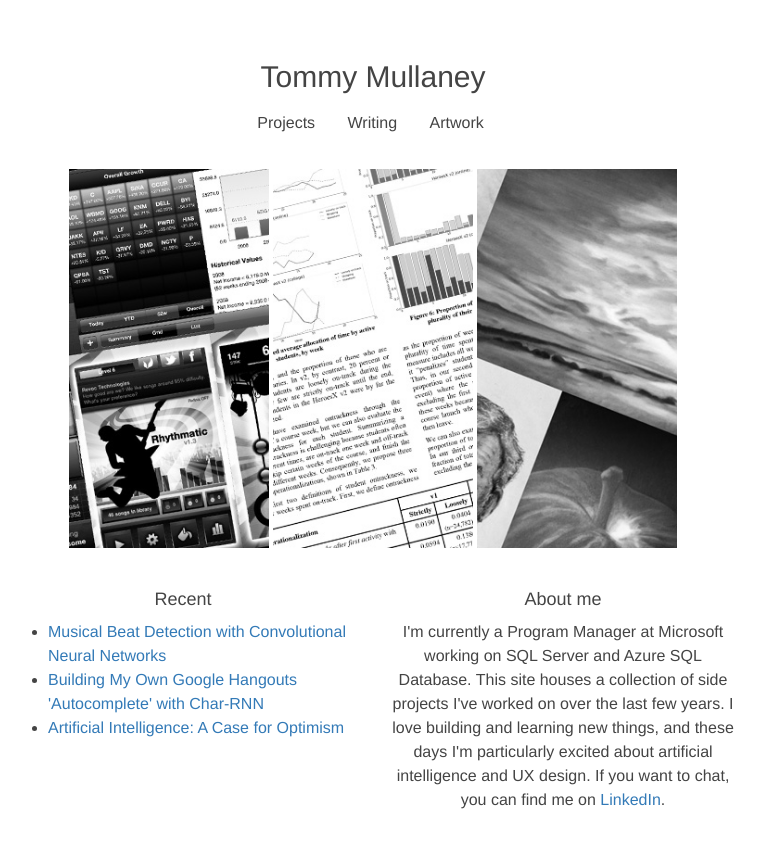
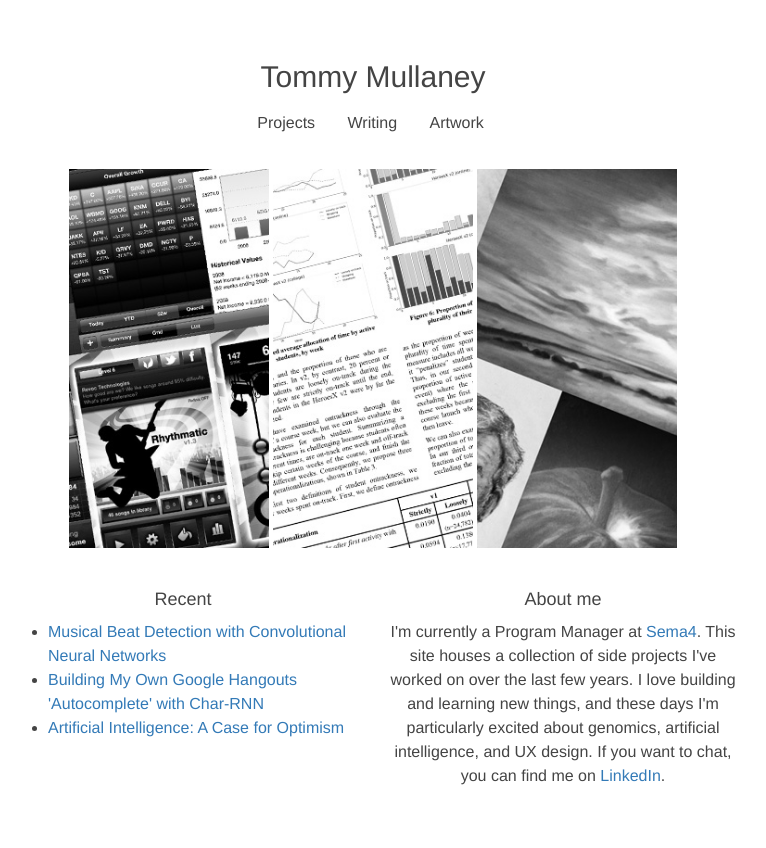
Before and after one commit to tmullaney/tmullaney.github.io, a Jekyll site: the page built from index.html, in a window 1280 px wide. Shown: the top 848 px of the page, without its empty margins (267-1033 px from the left). Built offline with Jekyll 4.4.1, drawn with Linux system fonts in a browser that asks for light colours.

Commit message:
update job

```diff
--- a/index.html
+++ b/index.html
@@ -21,6 +21,6 @@ layout: default
   </div>
   <div class="col-md-6">
     <h4 class="intro">About me</h4>
-    I'm currently a Program Manager at Microsoft working on SQL Server and Azure SQL Database. This site houses a collection of side projects I've worked on over the last few years. I love building and learning new things, and these days I'm particularly excited about artificial intelligence and UX design. If you want to chat, you can find me on <a href="http://www.linkedin.com/in/tmullaney">LinkedIn</a>.
+    I'm currently a Program Manager at <a href="https://sema4genomics.com/">Sema4</a>. This site houses a collection of side projects I've worked on over the last few years. I love building and learning new things, and these days I'm particularly excited about genomics, artificial intelligence, and UX design. If you want to chat, you can find me on <a href="http://www.linkedin.com/in/tmullaney">LinkedIn</a>.
   </div>
 </div>
```
